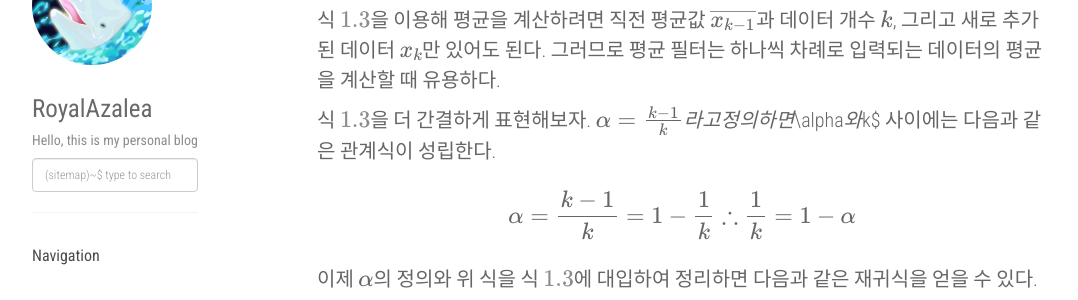
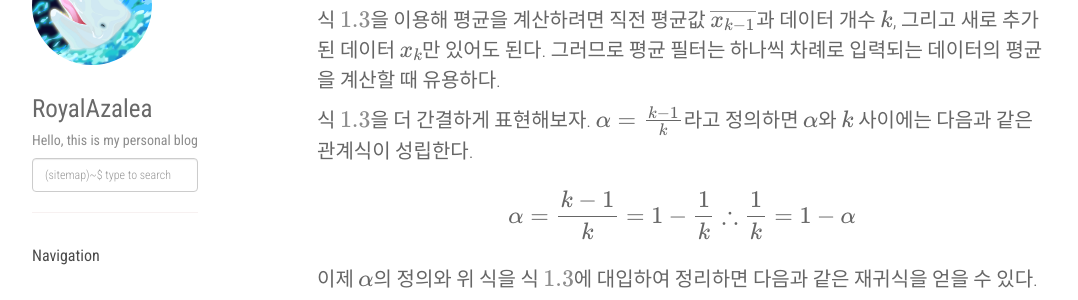
Before and after one commit to RoyalAzalea/RoyalAzalea.github.io, a Jekyll site: the page built from _posts/kalman-filter-study/2017-02-21-kalman-filter-study2.md, in a window 1280 px wide and 900 px high, scrolled down 1144 px. Shown: the part 155-455 px from the top of the window, without its empty margins (53-1131 px from the left). Built offline with Jekyll 4.4.1, drawn with Linux system fonts in a browser that asks for light colours; nearby versions of some CDN libraries; formulas are drawn with MathJax 3.

Commit message:
update_test

```diff
--- a/_posts/kalman-filter-study/2017-02-21-kalman-filter-study2.md
+++ b/_posts/kalman-filter-study/2017-02-21-kalman-filter-study2.md
@@ -62,7 +62,7 @@ $$
 개수 $k$, 그리고 새로 추가된 데이터 $x_k$만 있어도 된다. 그러므로 평균 필터는 하나씩
 차례로 입력되는 데이터의 평균을 계산할 때 유용하다.
 
-식 $\ref{1.3}$을 더 간결하게 표현해보자. $\alpha = {k-1 \over k}라고 정의하면
+식 $\ref{1.3}$을 더 간결하게 표현해보자. $\alpha = {k-1 \over k}$라고 정의하면
 $\alpha$와 $k$ 사이에는 다음과 같은 관계식이 성립한다.
 
 $$
```
